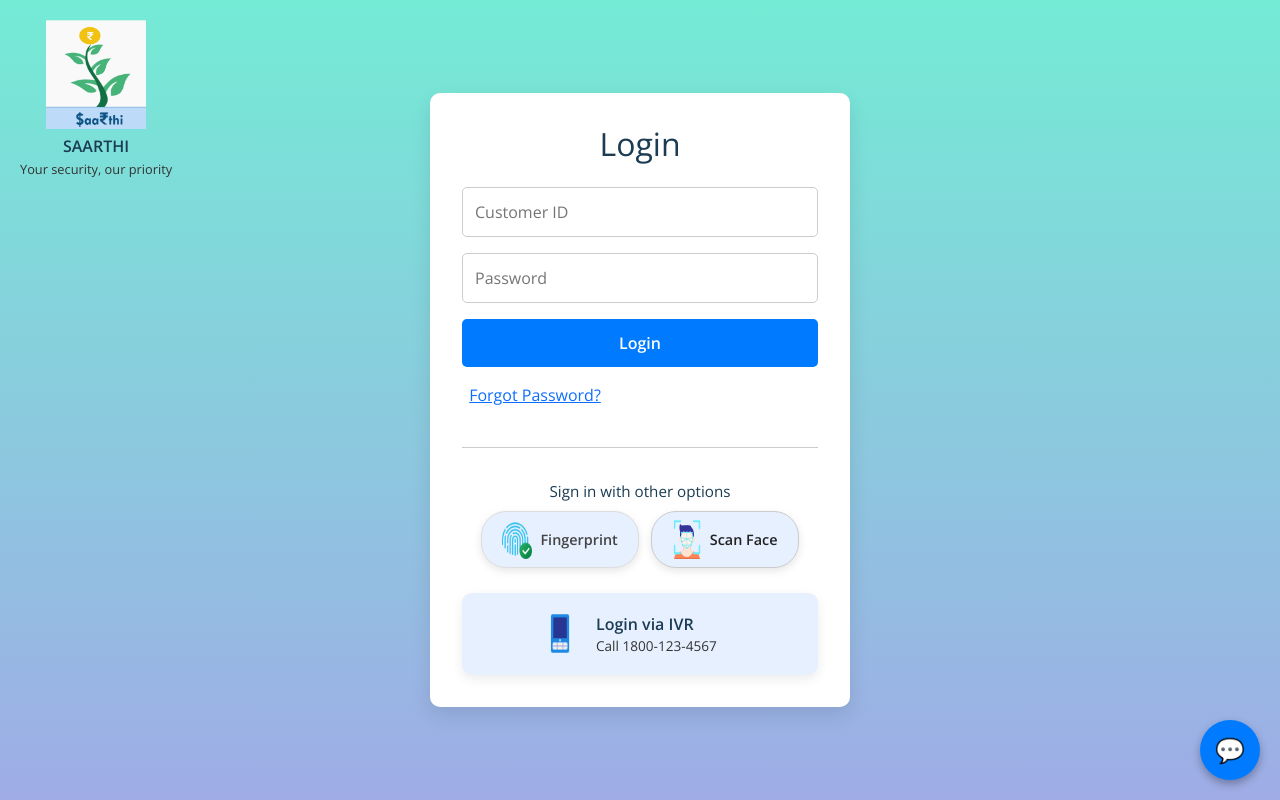
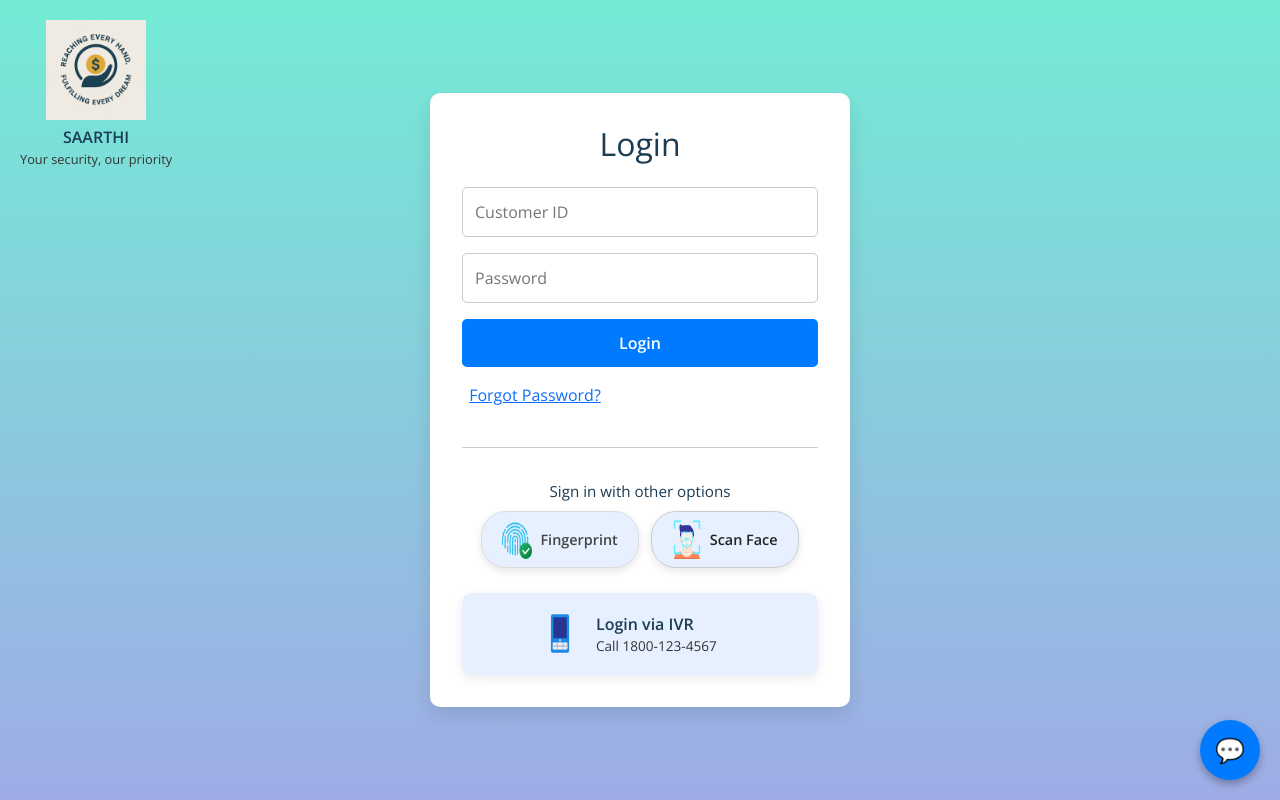
Before and after one commit to Anujakat5/financial-chatbot, a React (Vite) app: page / in a window 1280 px wide. Built offline with nearby package versions, Linux system fonts and the light colour scheme.

Commit message:
Add logo

```diff
--- a/src/components/LeftSidebar.jsx
+++ b/src/components/LeftSidebar.jsx
@@ -82,7 +82,7 @@ const LeftSidebar = ({ onSidebarClick, activeSidebar, isOpen, sinNumber }) => {
     <div className={`left-sidebar ${isOpen ? 'open' : ''}`}>
       <div className="left-sidebar-inner p-3 shadow">
         <div className="sidebar-logo-container mb-4" style={{ textAlign: "center" }}>
-          <img src="/logo.png" alt="Logo" style={{ height: "90px", width: "auto" }} />
+          <img src="src/assets/logo.png" alt="Logo" style={{ height: "90px", width: "auto" }} />
         </div>
         <h6>Welcome {userName}!</h6>
         <ul className="list-unstyled mt-3">
--- a/src/components/LoginPage.jsx
+++ b/src/components/LoginPage.jsx
@@ -48,7 +48,7 @@ const LoginPage = () => {
     <>
       <div style={styles.page}>
         <div style={styles.logoContainer}>
-          <img src="/logo.png" alt="Logo" style={styles.logo} />
+          <img src="src/assets/logo.png" alt="Logo" style={styles.logo} />
           <div style={styles.textGroup}>
             <h3 style={styles.bankName}>SAARTHI</h3>
             <p style={styles.slogan}>Your security, our priority</p>
--- a/src/pages/BalanceEnquiry.jsx
+++ b/src/pages/BalanceEnquiry.jsx
@@ -1,5 +1,4 @@
 import React, { useEffect, useState } from "react";
-import logo from "../assets/logo.png";
 import axios from "axios";
 
 
@@ -68,7 +67,7 @@ const BalanceEnquiry = ({ goBack }) => {
         }}
       >
         <img
-          src="/logo.png"
+          src="src/assets/logo.png"
           alt="App Logo"
           style={{ width: "90px", marginBottom: "20px" }}
         />
```
